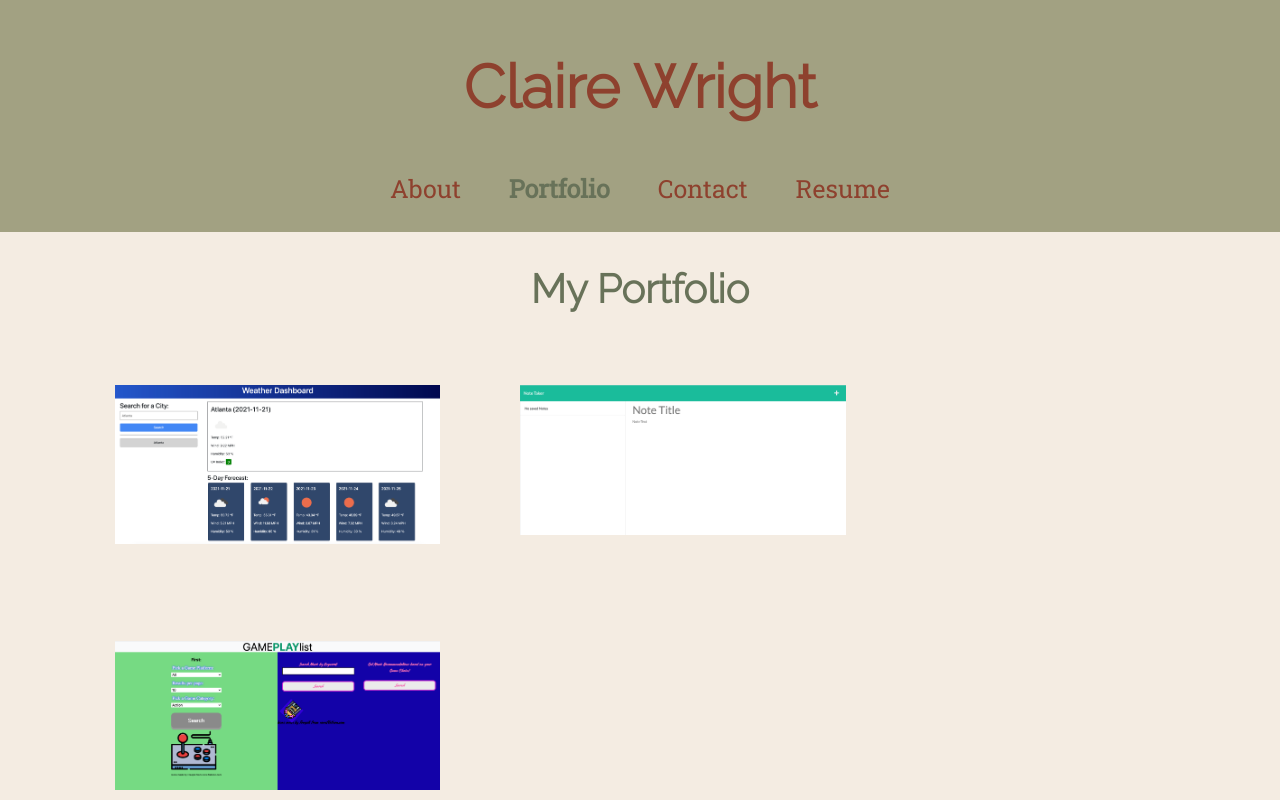
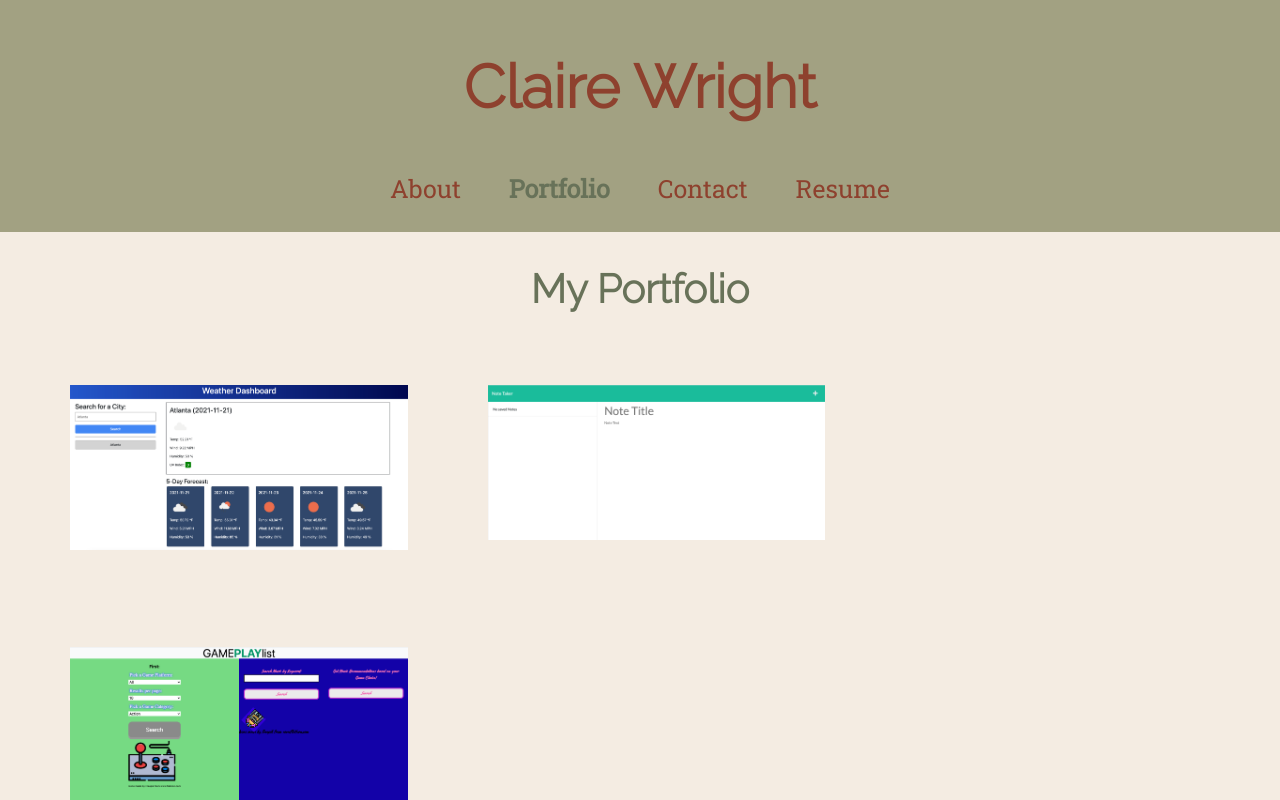
Before and after one commit to cewright98/cewright-react-portfolio, a React (Create React App) app: page / in a window 1280 px wide. Both pictures are taken after a click on the item "Portfolio". Shown: the top 800 px of the page. Built offline with nearby package versions, Linux system fonts and the light colour scheme.

Commit message:
updated css

```diff
--- a/src/index.css
+++ b/src/index.css
@@ -294,7 +294,7 @@ h2 {
   .portfolio .row {
     display: flex;
     flex-wrap: wrap;
-    padding-left: 75px;
+    padding-left: 30px;
   }
 
   .portfolio .container {
```
